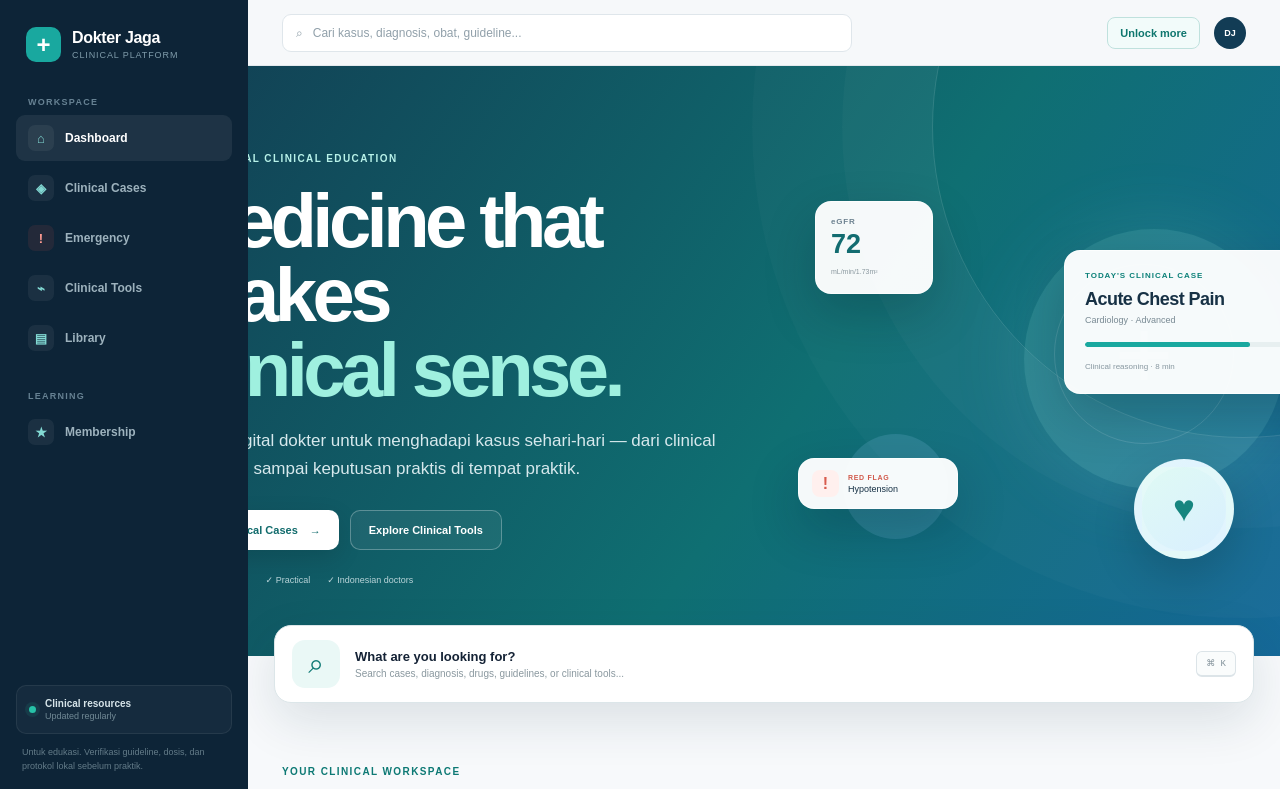
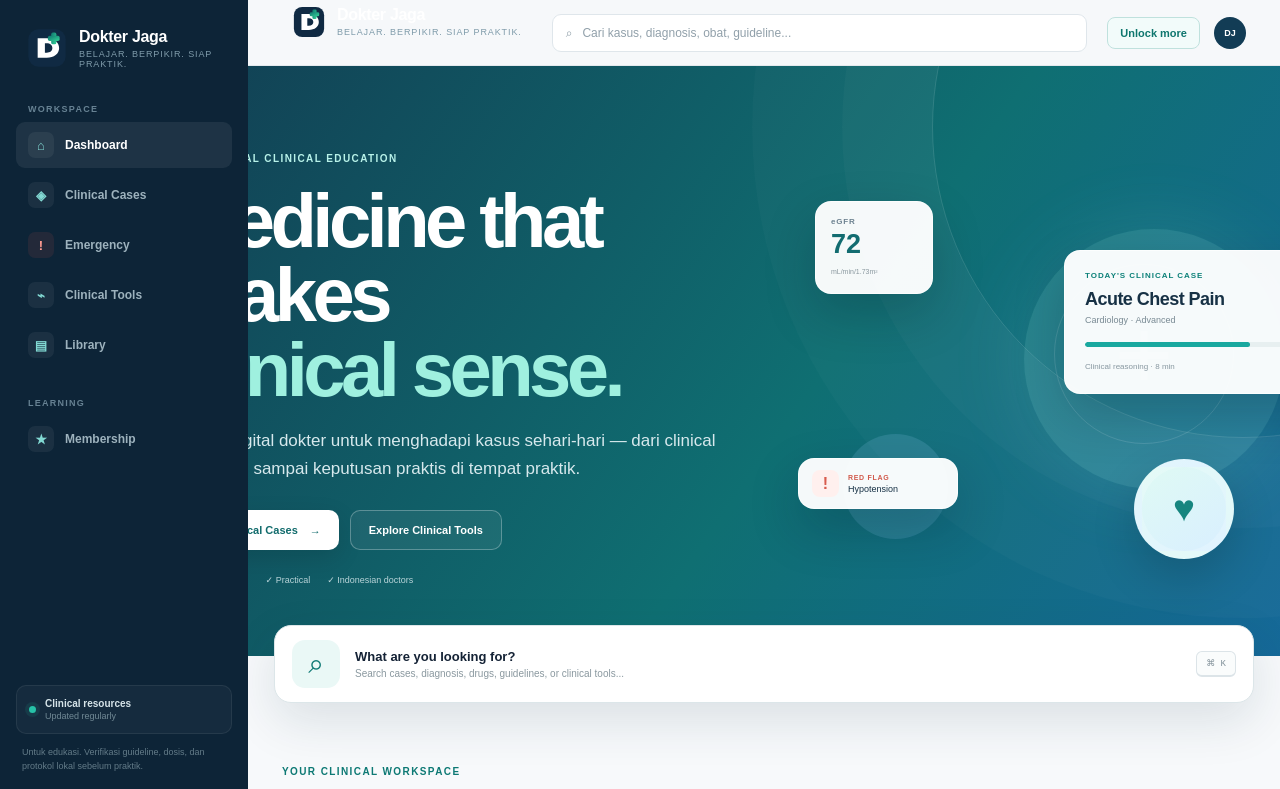
Before and after one commit to dwimakdasarimd-star/dokter-jaga-v1, a Next.js app: page / in a window 1280 px wide. Shown: the top 789 px of the page. Built offline with nearby package versions, Linux system fonts and the light colour scheme.

Commit message:
Implement Dokter Jaga brand logo across navigation and favicon

```diff
--- a/app/layout.tsx
+++ b/app/layout.tsx
@@ -2,10 +2,12 @@ import './globals.css';
 import './home.css';
 import './cases/cases.css';
 import Link from 'next/link';
+import Image from 'next/image';
 
 export const metadata = {
   title: 'Dokter Jaga | Practical Clinical Education',
   description: 'Clinical education dan practical resources untuk dokter Indonesia.',
+  icons: { icon: '/dokter-jaga-mark.svg' },
 };
 
 const nav = [
@@ -16,13 +18,22 @@ const nav = [
   { href: '/library', label: 'Library', icon: '▤' },
 ];
 
+function Brand({ mobile = false }: { mobile?: boolean }) {
+  return (
+    <Link href="/" className={mobile ? 'brand brand-mobile' : 'brand'} aria-label="Dokter Jaga">
+      <Image src="/dokter-jaga-mark.svg" alt="" width={mobile ? 34 : 42} height={mobile ? 34 : 42} priority />
+      <span><strong>Dokter Jaga</strong><small>Belajar. Berpikir. Siap Praktik.</small></span>
+    </Link>
+  );
+}
+
 export default function RootLayout({ children }: { children: React.ReactNode }) {
   return (
     <html lang="id">
       <body>
         <div className="app-shell">
           <aside className="sidebar">
-            <Link href="/" className="brand"><span className="brand-mark">+</span><span><strong>Dokter Jaga</strong><small>Clinical Platform</small></span></Link>
+            <Brand />
             <div className="sidebar-label">WORKSPACE</div>
             <nav className="side-nav">{nav.map((item) => <Link href={item.href} key={item.href} className="side-link"><span className={`side-icon ${item.label === 'Emergency' ? 'danger-icon' : ''}`}>{item.icon}</span><span>{item.label}</span></Link>)}</nav>
             <div className="sidebar-label sidebar-label-spaced">LEARNING</div>
@@ -30,7 +41,7 @@ export default function RootLayout({ children }: { children: React.ReactNode })
             <div className="sidebar-bottom"><div className="mini-card"><span className="mini-dot" /><div><strong>Clinical resources</strong><small>Updated regularly</small></div></div><p>Untuk edukasi. Verifikasi guideline, dosis, dan protokol lokal sebelum praktik.</p></div>
           </aside>
           <div className="main-shell">
-            <header className="topbar"><div className="mobile-brand"><span className="brand-mark">+</span><strong>Dokter Jaga</strong></div><div className="top-search">⌕ <span>Cari kasus, diagnosis, obat, guideline...</span></div><div className="top-actions"><Link href="/membership" className="top-upgrade">Unlock more</Link><div className="avatar">DJ</div></div></header>
+            <header className="topbar"><Brand mobile /><div className="top-search">⌕ <span>Cari kasus, diagnosis, obat, guideline...</span></div><div className="top-actions"><Link href="/membership" className="top-upgrade">Unlock more</Link><div className="avatar">DJ</div></div></header>
             <main>{children}</main>
             <footer>Dokter Jaga · Practical clinical education · 2026</footer>
           </div>
```
